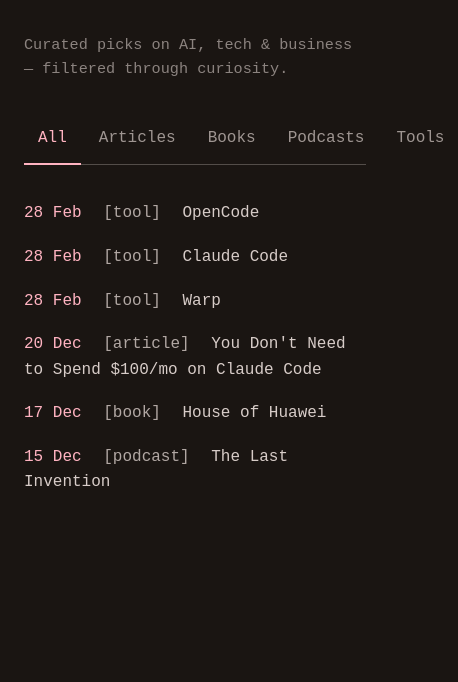
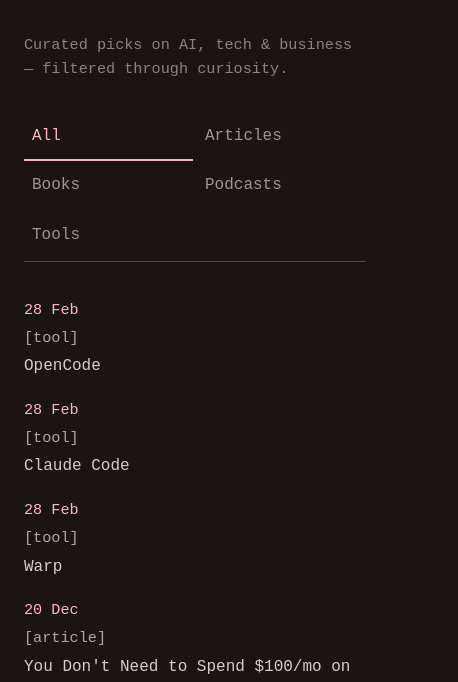
Before and after one commit to BobvD/bobbai, a plain HTML site: page index.html in a window 390 px wide. Shown: the part 155-837 px from the top of the page, 458 px wide, since content can reach past the window. Drawn offline with Linux system fonts and the light colour scheme.

Commit message:
Responsive: list item stacking and tab wrapping for mobile

```diff
--- a/style.css
+++ b/style.css
@@ -264,3 +264,30 @@
         grid-template-columns: 1fr;
     }
 }
+
+@media (max-width: 600px) {
+  ul li {
+    display: flex;
+    flex-direction: column;
+    align-items: flex-start;
+    gap: 2px;
+  }
+  .date, .type {
+    margin-right: 0;
+    margin-bottom: 2px;
+    display: block;
+    font-size: 0.95em;
+  }
+  .tabs {
+    flex-wrap: wrap;
+    row-gap: 2px;
+    justify-content: flex-start;
+  }
+  .tabs label {
+    flex: 1 1 40%;
+    min-width: 120px;
+    text-align: left;
+    margin-bottom: 0;
+    padding: 10px 8px;
+  }
+}
```
